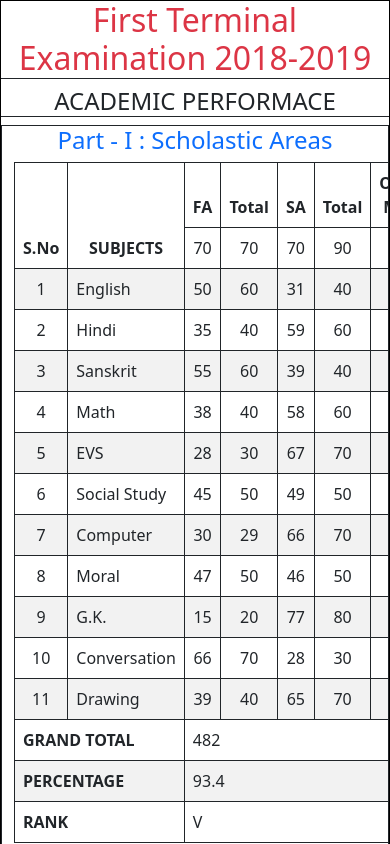
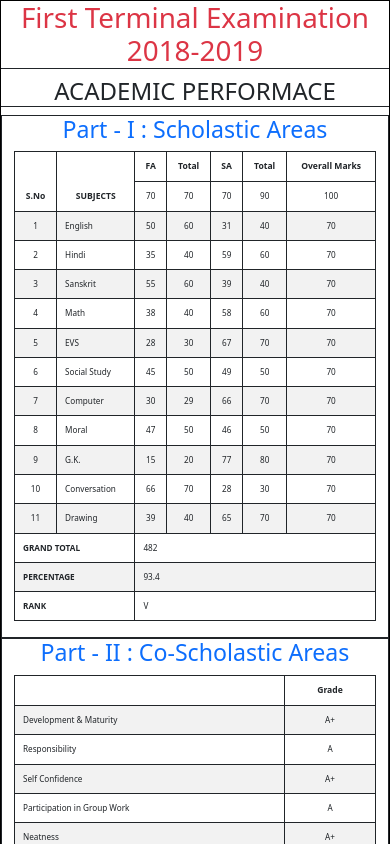
Before and after one commit to ShailajaTripathi/marksheet, a React (Create React App) app: page / in a window 390 px wide. Shown: the top 844 px of the page. Built offline with nearby package versions, Linux system fonts and the light colour scheme; data requests are answered from the project's data file.

Commit message:
responsiveness

```diff
--- a/src/assets/css/table.css
+++ b/src/assets/css/table.css
@@ -1,5 +1,19 @@
 
-
+h1{
+    font-size:5.2vw;
+  }
+  h2{
+    font-size:5vw;
+  }
+  h3{
+    font-size:2.5vw;
+  }
+  th{
+    font-size:2.2vw;
+  }
+  td{
+    font-size: 2.1vw;
+  }
 .tables{
     margin: 0 auto;
 }
--- a/src/components/academic/BottomPart.jsx
+++ b/src/components/academic/BottomPart.jsx
@@ -1,5 +1,6 @@
 import React from "react";
 import "./styles/bottom.css";
+
 
 function BottomPart() {
   return (
--- a/src/components/academic/FirstPart.jsx
+++ b/src/components/academic/FirstPart.jsx
@@ -31,22 +31,22 @@ function FirstPart() {
         striped
         bordered
         hover
-        size="lg"
+        size="md"
         className="table-responsive border border-dark"
       >
         <thead>
           <tr>
-            <th className="tableHead" rowspan={2}>
+            <th className="tableHead col-sm-1" rowspan={2}>
               S.No
             </th>
-            <th className="tableHead text-uppercase" rowspan={2}>
+            <th className="tableHead text-uppercase col-sm-2" rowspan={2} >
               Subjects
             </th>
-            <th>FA</th>
-            <th>Total</th>
-            <th>SA</th>
-            <th>Total</th>
-            <th>Overall Marks</th>
+            <th className="col-sm-1">FA</th>
+            <th className="col-sm-1">Total</th>
+            <th className="col-sm-1">SA</th>
+            <th className="col-sm-1">Total</th>
+            <th className="col-sm-1">Overall Marks</th>
           </tr>
           <tr>
             <td className="border-top border-dark">70</td>
@@ -79,22 +79,7 @@ function FirstPart() {
               </td>
             </tr>
           ))}
-          {/* <tr> */}
-          {/* <td colSpan={2} className="fw-bold text-uppercase">
-              Percentage
-            </td>
-            <td colSpan={5} className="text-right ">
-              80.8
-            </td>
-          </tr>
-          <tr>
-            <td colSpan={2} className="fw-bold text-uppercase">
-              Rank
-            </td>
-            <td colSpan={5} className="text-right">
-              V
-            </td>
-          </tr> */}
+
         </tbody>
       </Table>
     </div>
--- a/src/components/academic/TableTitle.jsx
+++ b/src/components/academic/TableTitle.jsx
@@ -1,9 +1,10 @@
 import React from "react";
+import '../../assets/css/table.css';
 
 function TableTitle(props) {
   return (
     <div>
-      <h3 className="text-primary tableTitle">{props.title}</h3>
+      <h3 className="text-primary">{props.title}</h3>
     </div>
   );
 }
--- a/src/components/academic/styles/secondPart.css
+++ b/src/components/academic/styles/secondPart.css
@@ -2,5 +2,5 @@
     text-align:left;
 }
 .tableHeight{
-    height: 58px !important;
+    height: 6.5vw !important;
 }
--- a/src/pages/scoresheet/Sheet.jsx
+++ b/src/pages/scoresheet/Sheet.jsx
@@ -1,13 +1,15 @@
 import React from 'react'
 import Academic from '../../components/academic/Academic'
 import 'bootstrap/dist/css/bootstrap.min.css';
+import '../../assets/css/table.css';
 import Grading from '../../components/grading/Grading';
+
 
 
 function Sheet() {
   return (
     <div>
-<h1 className='text-danger sheetTitle border-bottom border-dark'>First Terminal Examination 2018-2019</h1>
+<h1 className='text-danger border-bottom border-dark'>First Terminal Examination 2018-2019</h1>
 
 
 <Academic/>
```
